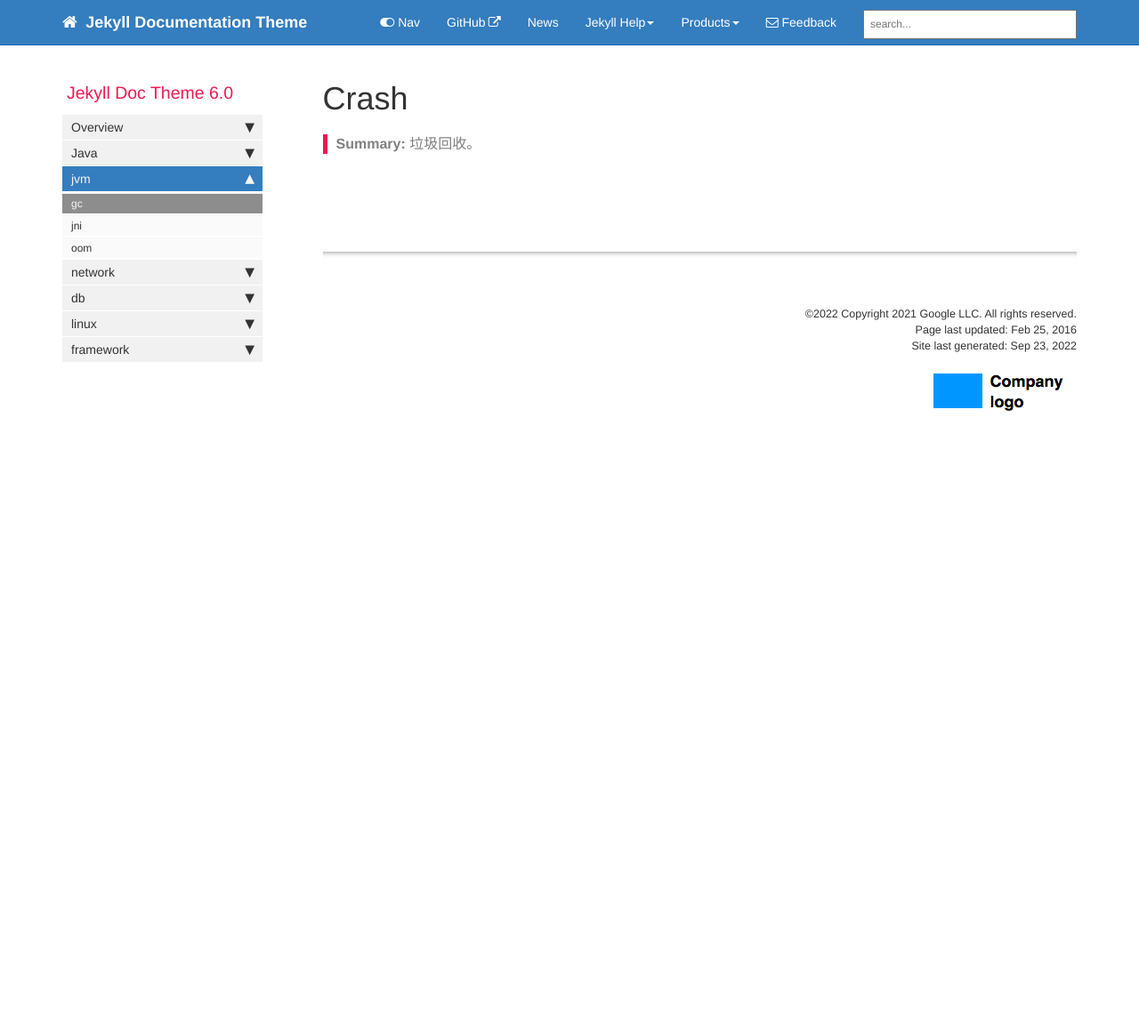
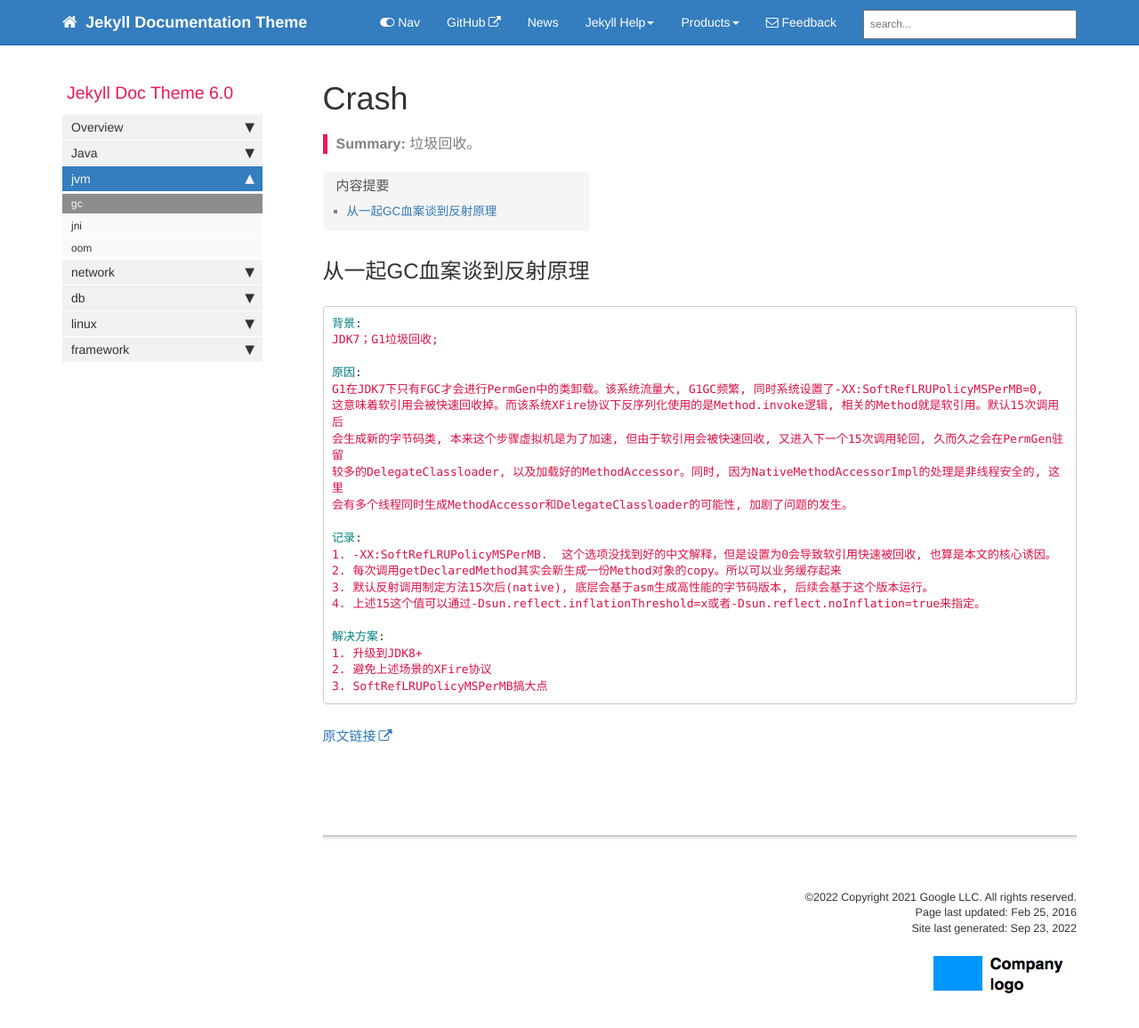
Before and after one commit to sustbeckham/reunion, a Jekyll site: the page built from pages/jvm/jvm_gc.md, in a window 1280 px wide and 1193 px high. Shown: the top 1156 px of the window at 89% size. Built offline with Jekyll 4.4.1, drawn with Linux system fonts in a browser that asks for light colours; comment, search, counter and statistics services are not loaded.

Commit message:
update:从一起GC血案谈到反射原理

````diff
--- a/pages/java/java_classloader.md
+++ b/pages/java/java_classloader.md
@@ -7,4 +7,29 @@ permalink: java_classloader.html
 folder: java
 ---
 
+## 从一起GC血案谈到反射原理(DelegateClassloader)
+
+```yaml
+背景:
+JDK7；G1垃圾回收;
+
+原因:
+G1在JDK7下只有FGC才会进行PermGen中的类卸载。该系统流量大, G1GC频繁, 同时系统设置了-XX:SoftRefLRUPolicyMSPerMB=0,
+这意味着软引用会被快速回收掉。而该系统XFire协议下反序列化使用的是Method.invoke逻辑, 相关的Method就是软引用。默认15次调用后
+会生成新的字节码类, 本来这个步骤虚拟机是为了加速, 但由于软引用会被快速回收, 又进入下一个15次调用轮回, 久而久之会在PermGen驻留
+较多的DelegateClassloader, 以及加载好的MethodAccessor。同时, 因为NativeMethodAccessorImpl的处理是非线程安全的, 这里
+会有多个线程同时生成MethodAccessor和DelegateClassloader的可能性, 加剧了问题的发生。
+
+记录:
+1. -XX:SoftRefLRUPolicyMSPerMB.  这个选项没找到好的中文解释，但是设置为0会导致软引用快速被回收, 也算是本文的核心诱因。
+2. 每次调用getDeclaredMethod其实会新生成一份Method对象的copy。所以可以业务缓存起来
+3. 默认反射调用制定方法15次后(native), 底层会基于asm生成高性能的字节码版本, 后续会基于这个版本运行。
+4. 上述15这个值可以通过-Dsun.reflect.inflationThreshold=x或者-Dsun.reflect.noInflation=true来指定。
+
+解决方案:
+1. 升级到JDK8+
+2. 避免上述场景的XFire协议
+3. SoftRefLRUPolicyMSPerMB搞大点
+```
+
 {% include links.html %}
--- a/pages/jvm/jvm_gc.md
+++ b/pages/jvm/jvm_gc.md
@@ -7,4 +7,31 @@ permalink: jvm_gc.html
 folder: jvm
 ---
 
+## 从一起GC血案谈到反射原理
+
+```yaml
+背景:
+JDK7；G1垃圾回收;
+
+原因:
+G1在JDK7下只有FGC才会进行PermGen中的类卸载。该系统流量大, G1GC频繁, 同时系统设置了-XX:SoftRefLRUPolicyMSPerMB=0,
+这意味着软引用会被快速回收掉。而该系统XFire协议下反序列化使用的是Method.invoke逻辑, 相关的Method就是软引用。默认15次调用后
+会生成新的字节码类, 本来这个步骤虚拟机是为了加速, 但由于软引用会被快速回收, 又进入下一个15次调用轮回, 久而久之会在PermGen驻留
+较多的DelegateClassloader, 以及加载好的MethodAccessor。同时, 因为NativeMethodAccessorImpl的处理是非线程安全的, 这里
+会有多个线程同时生成MethodAccessor和DelegateClassloader的可能性, 加剧了问题的发生。
+
+记录:
+1. -XX:SoftRefLRUPolicyMSPerMB.  这个选项没找到好的中文解释，但是设置为0会导致软引用快速被回收, 也算是本文的核心诱因。
+2. 每次调用getDeclaredMethod其实会新生成一份Method对象的copy。所以可以业务缓存起来
+3. 默认反射调用制定方法15次后(native), 底层会基于asm生成高性能的字节码版本, 后续会基于这个版本运行。
+4. 上述15这个值可以通过-Dsun.reflect.inflationThreshold=x或者-Dsun.reflect.noInflation=true来指定。
+
+解决方案:
+1. 升级到JDK8+
+2. 避免上述场景的XFire协议
+3. SoftRefLRUPolicyMSPerMB搞大点
+```
+[原文链接](https://heapdump.cn/article/54786?from=pc)
+
+
 {% include links.html %}
````
